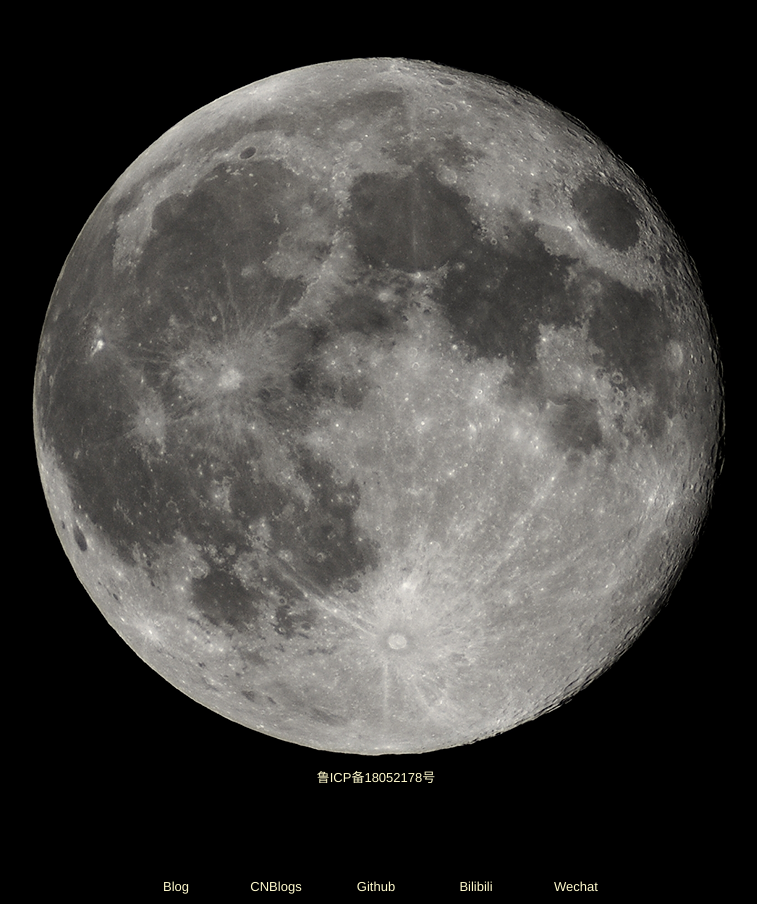
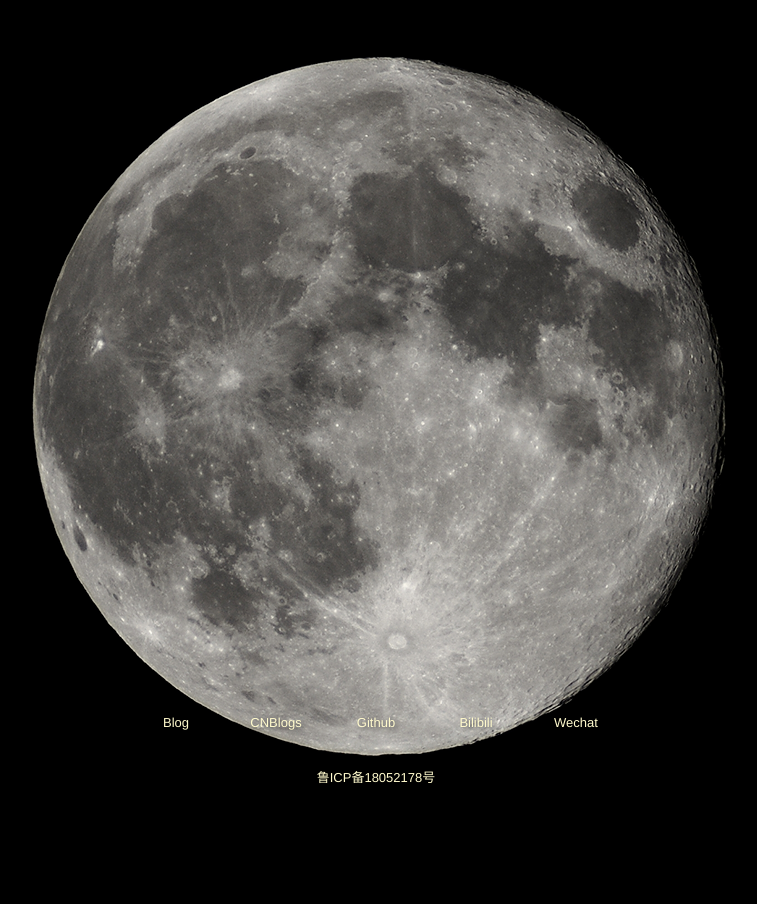
Before and after one commit to LeanLeeOne/memory, a Vue app: page / in a window 1280 px wide. Shown: the whole page, without its empty margins (264-1021 px from the left). After the commit the page ends 804 px from the top, so only its background shows below. Built offline with nearby package versions, Linux system fonts and the light colour scheme; a small style sheet from the web is missing.

Commit message:
改进图标位置

```diff
--- a/src/components/Index.vue
+++ b/src/components/Index.vue
@@ -61,12 +61,22 @@ export default {
 
 <style scoped>
 @import "https://at.alicdn.com/t/font_2864663_7j50opb9ofa.css";
+
+.main {
+  width: 100%;
+  height: 100%;
+  position: relative;
+}
 h3 {
   margin: 40px 0 0;
 }
 ul {
+  width: 500px;
   list-style-type: none;
+  margin: 0 calc(50% - 250px);
   padding: 0;
+  position: absolute;
+  bottom: 60px;
 }
 li {
   width: 60px;
@@ -116,7 +126,7 @@ a.wechat:hover {
 .beian {
   width: 100%;
   height: 1em;
-  position: fixed;
+  position: absolute;
   bottom: 20px;
   left: 0;
 }
```
